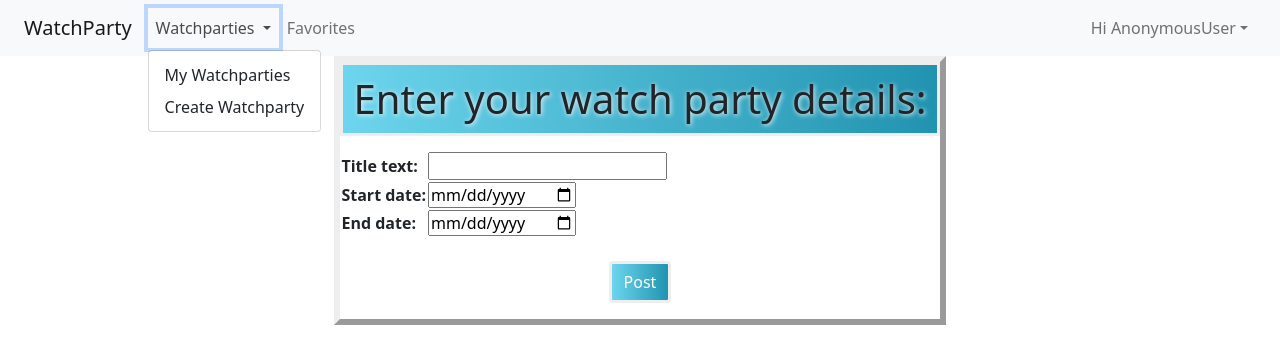
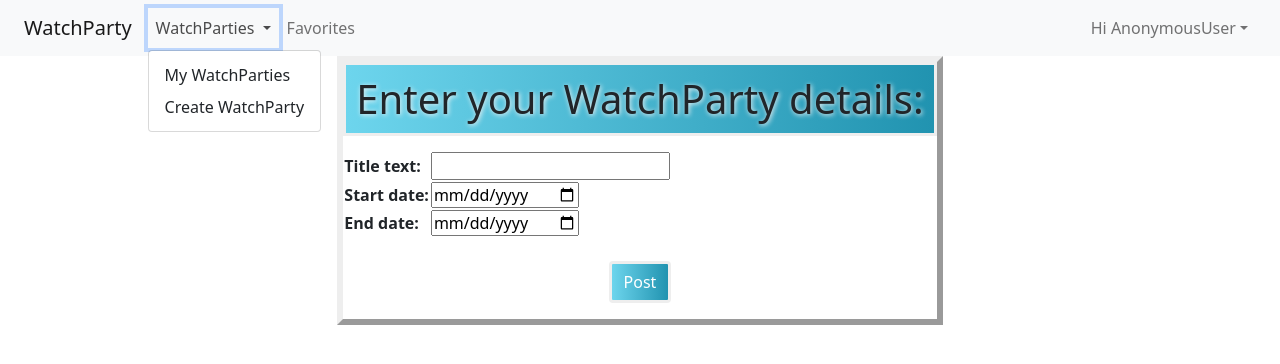
Before and after one commit to DecentDio/WatchParty, a Django app: page /makeParty in a window 1280 px wide, after a click on "WatchParties". Shown: the top 364 px of the page. Run offline with Django 4.2, Linux system fonts and the light colour scheme; some libraries are stand-ins or nearby versions.

Commit message:
Standardized the name of the app/plan (WatchParty)

```diff
--- a/organizer/templates/organizer/check.html
+++ b/organizer/templates/organizer/check.html
@@ -15,11 +15,11 @@
                 <div class="navbar-nav">
                     <li class="nav-item dropdown">
                         <a class="nav-link dropdown-toggle" href="#" id="navbarDropdown" role="button" data-bs-toggle="dropdown" aria-expanded="false">
-                            Watchparties
+                            WatchParties
                         </a>
                         <ul class="dropdown-menu" aria-labelledby="navbarDropdown">
-                            <li><a class="dropdown-item" href="{% url 'organizer:watchparties' %}">My Watchparties</a></li>
-                            <li><a class="dropdown-item" href="{% url 'organizer:form' %}">Create Watchparty</a></li>
+                            <li><a class="dropdown-item" href="{% url 'organizer:watchparties' %}">My WatchParties</a></li>
+                            <li><a class="dropdown-item" href="{% url 'organizer:form' %}">Create WatchParty</a></li>
 
                         </ul>
                     </li>
@@ -80,7 +80,7 @@
 <body>
     <div class="text-center justify-content-center align-items-center d-flex flex-column" >
         <div style="border-style: outset; border-width: 6px;">
-            <h1 class="h1 text-center cool-blues" style="padding: 10px 10px 10px 10px; text-shadow: 1px 1px 5px whitesmoke;">Enter your watch party details: </h1>
+            <h1 class="h1 text-center cool-blues" style="padding: 10px 10px 10px 10px; text-shadow: 1px 1px 5px whitesmoke;">Enter your WatchParty details: </h1>
         <form method = "post">
             <input type="hidden" name="account" value = "{{ user }}">
             <table>
--- a/organizer/templates/organizer/favorites.html
+++ b/organizer/templates/organizer/favorites.html
@@ -41,11 +41,11 @@ Account
             <div class="navbar-nav">
                 <li class="nav-item dropdown">
                     <a class="nav-link dropdown-toggle" href="#" id="navbarDropdown" role="button" data-bs-toggle="dropdown" aria-expanded="false">
-                        Watchparties
+                        WatchParties
                     </a>
                     <ul class="dropdown-menu" aria-labelledby="navbarDropdown">
-                        <li><a class="dropdown-item" href="{% url 'organizer:watchparties' %}">My Watchparties</a></li>
-                        <li><a class="dropdown-item" href="{% url 'organizer:form' %}">Create Watchparty</a></li>
+                        <li><a class="dropdown-item" href="{% url 'organizer:watchparties' %}">My WatchParties</a></li>
+                        <li><a class="dropdown-item" href="{% url 'organizer:form' %}">Create WatchParty</a></li>
 
                     </ul>
                 </li>
--- a/organizer/templates/organizer/login.html
+++ b/organizer/templates/organizer/login.html
@@ -101,11 +101,11 @@
             <div class="navbar-nav">
                 <li class="nav-item dropdown">
                     <a class="nav-link dropdown-toggle" href="#" id="navbarDropdown" role="button" data-bs-toggle ="dropdown" aria-expanded="false">
-                        Watchparties
+                        WatchParties
                     </a>
                     <ul class="dropdown-menu" aria-labelledby="navbarDropdown">
-                        <li><a class="dropdown-item" href="{% url 'organizer:watchparties' %}">My Watchparties</a></li>
-                        <li><a class="dropdown-item" href="{% url 'organizer:form' %}">Create Watchparty</a></li>
+                        <li><a class="dropdown-item" href="{% url 'organizer:watchparties' %}">My WatchParties</a></li>
+                        <li><a class="dropdown-item" href="{% url 'organizer:form' %}">Create WatchParty</a></li>
                     </ul>
                 </li>
                 <a class="nav-link favorites" aria-current="page" href="{% url 'organizer:favorites' %}" role="button"> Favorites </a>
```
Also changed, not shown: organizer/templates/organizer/detail.html (+5 -5 lines), organizer/templates/organizer/watchparties.html (+6 -6 lines).
